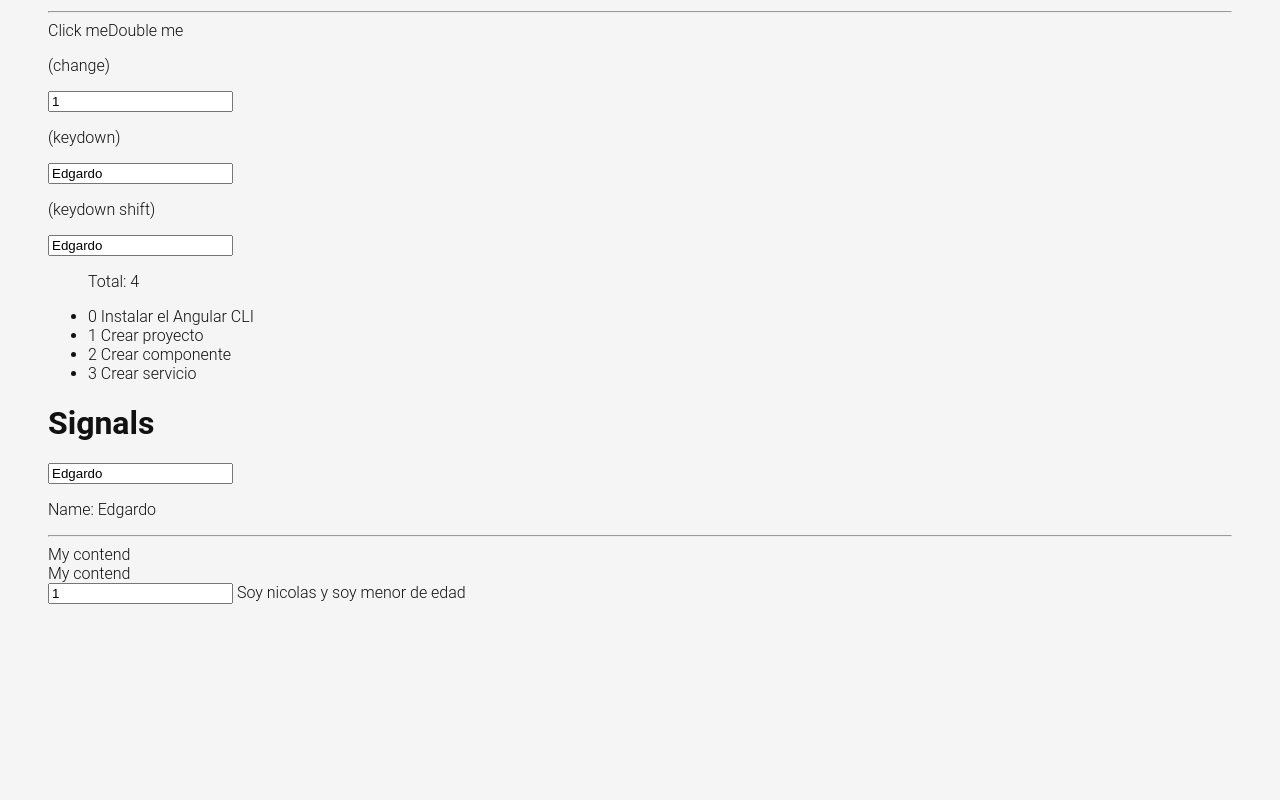
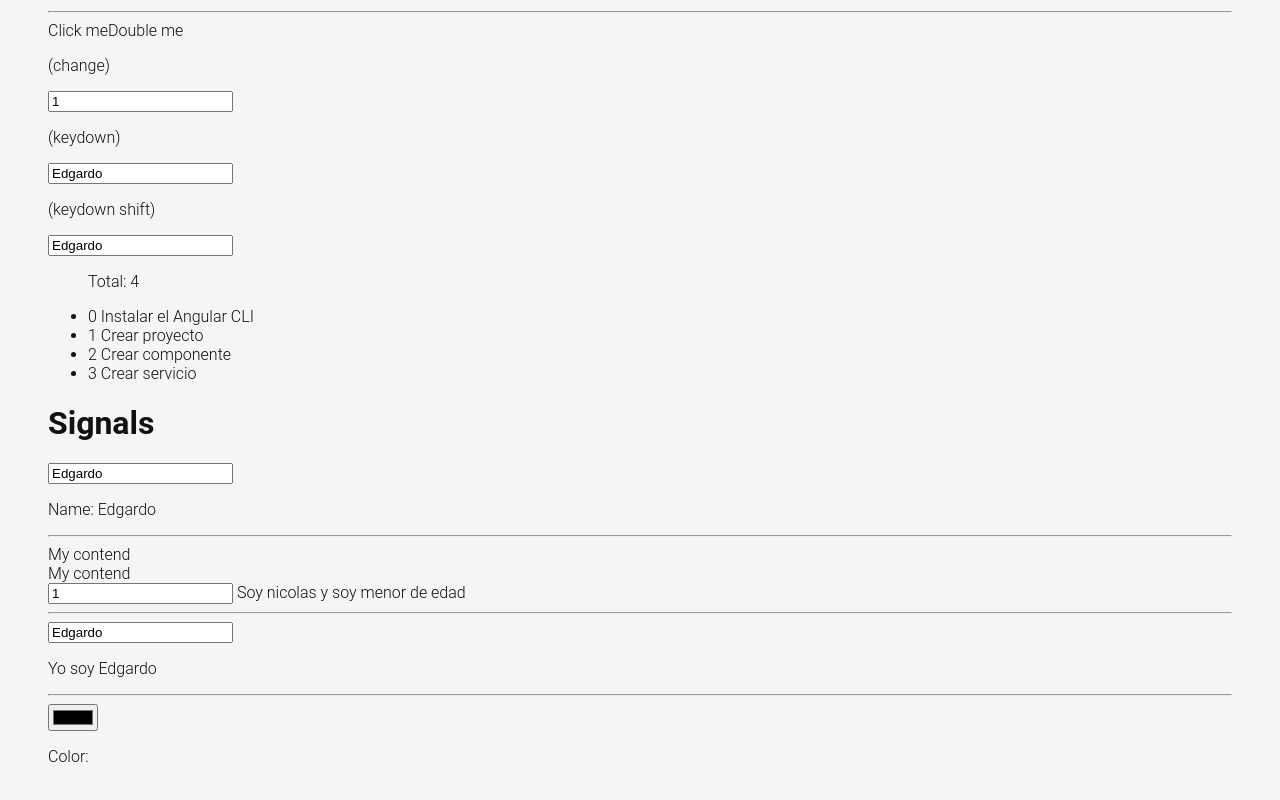
Before and after one commit to EdgardoLuisJimenez/todo-app-angular, an Angular app: page /labs in a window 1280 px wide. Shown: the part 765-1565 px from the top of the page. Before the commit the page ends 1417 px from the top, so only its background shows below. Built offline with nearby package versions, Linux system fonts and the light colour scheme.

Commit message:
Controling an input

```diff
--- a/src/app/pages/home/home.component.html
+++ b/src/app/pages/home/home.component.html
@@ -65,8 +65,9 @@
     <!-- This footer should be hidden by default and shown when there are todos -->
     <footer class="footer">
       <!-- This should be `0 items left` by default -->
-      <span class="todo-count"
-        ><strong>{{ tasks().length }}</strong> items
+      <span class="todo-count">
+        <strong>{{ tasks().length }}</strong>
+        Item<span *ngIf="tasks().length > 1">s</span> left
       </span>
       <!-- Remove this if you don't implement routing -->
       <ul class="filters">
--- a/src/app/pages/labs/labs.component.html
+++ b/src/app/pages/labs/labs.component.html
@@ -51,4 +51,16 @@
     Soy edgardo y soy mayor de edad
   </div>
   <ng-template #elseBlock> Soy nicolas y soy menor de edad </ng-template>
+  <hr />
+  <input type="text" [value]="person().name" (change)="changeName($event)" />
+  <div [ngSwitch]="person().name">
+    <p *ngSwitchCase="'Edgardo'">Yo soy Edgardo</p>
+    <p *ngSwitchCase="'Julian'">Yo soy Julian</p>
+    <p *ngSwitchCase="'Ana'">Yo soy Ana</p>
+    <p *ngSwitchCase="'Valentina'">Yo soy Valentina</p>
+    <p *ngSwitchDefault>Yo no soy nadie</p>
+  </div>
+  <hr />
+  <input type="color" [formControl]="colorCtrl" />
+  <p>Color: {{ colorCtrl.value }}</p>
 </div>
--- a/src/app/pages/labs/labs.component.ts
+++ b/src/app/pages/labs/labs.component.ts
@@ -1,10 +1,11 @@
 import { CommonModule } from '@angular/common';
 import { Component, signal } from '@angular/core';
+import { FormControl, ReactiveFormsModule } from '@angular/forms';
 
 @Component({
   selector: 'app-labs',
   standalone: true,
-  imports: [CommonModule],
+  imports: [CommonModule, ReactiveFormsModule],
   templateUrl: './labs.component.html',
   styleUrl: './labs.component.css',
 })
@@ -26,6 +27,14 @@ export class LabsComponent {
     age: 1,
     avatar: 'https://w3schools.com/howto/img_avatar.png',
   });
+
+  colorCtrl = new FormControl();
+
+  constructor() {
+    this.colorCtrl.valueChanges.subscribe((value) => {
+      console.log(value);
+    });
+  }
 
   clickHandler() {
     alert('Hola');
@@ -49,4 +58,15 @@ export class LabsComponent {
       return { ...prevState, age: parseInt(newValue, 10) };
     });
   }
+
+  changeName(event: Event) {
+    const input = event.target as HTMLInputElement;
+    const newValue = input.value;
+    this.person.update((prevState) => {
+      return {
+        ...prevState,
+        name: newValue,
+      };
+    });
+  }
 }
```
